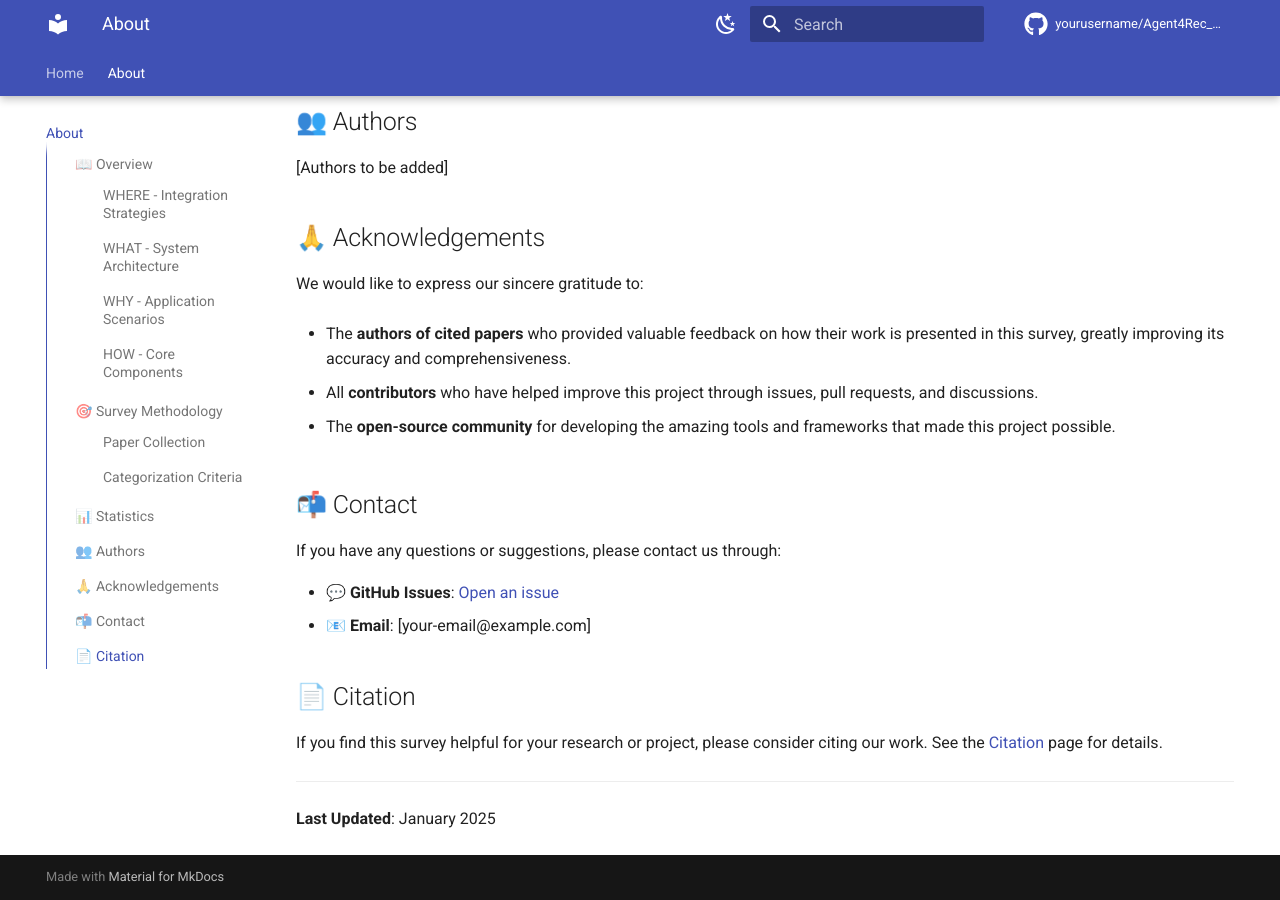
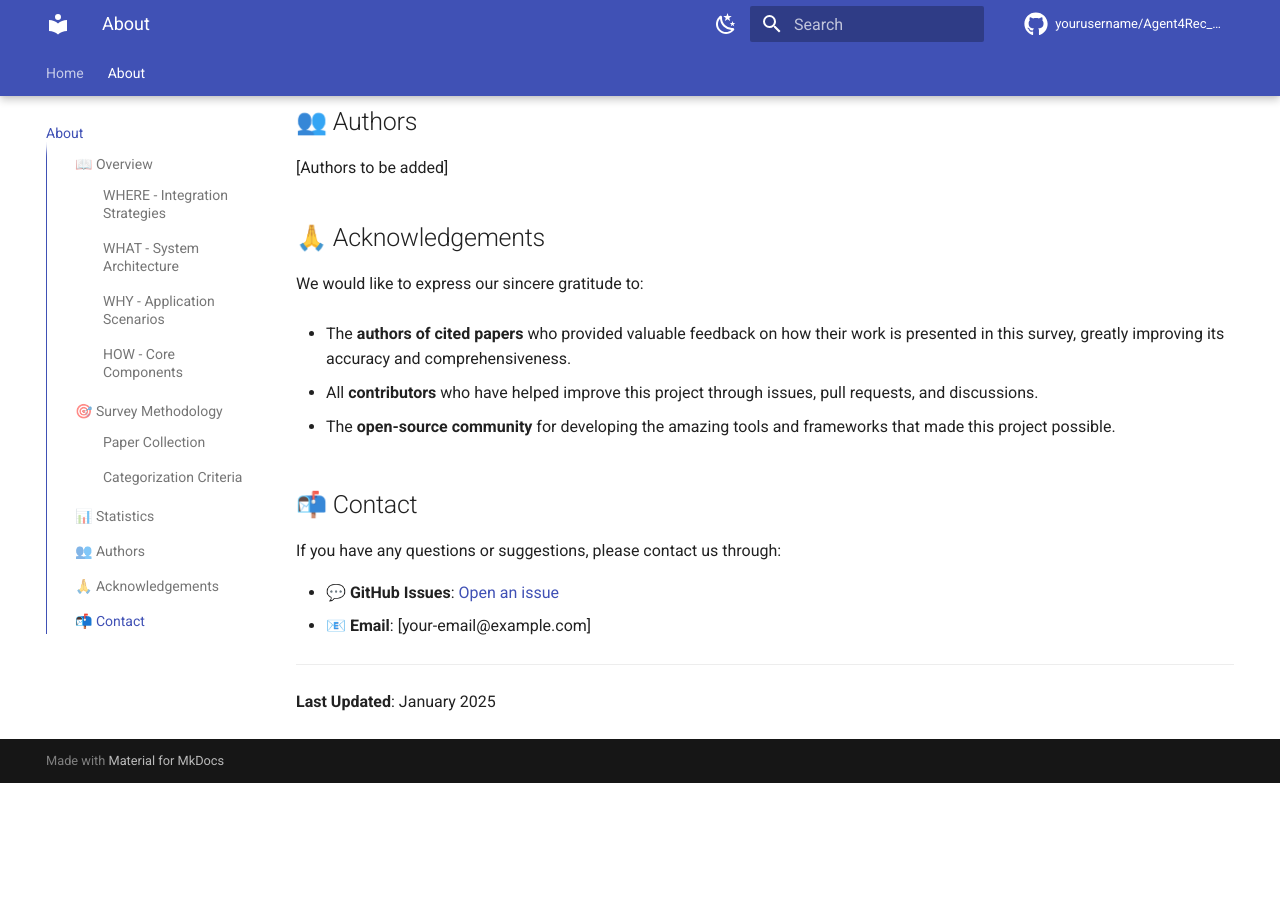
Before and after one commit to dongjingWANG/Agent4Rec_Survey, an MkDocs documentation site: the page built from docs/about.md, in a window 1280 px wide and 900 px high, scrolled down 1684 px. Built offline with MkDocs 1.6.1 and Material for MkDocs 9.7.7, drawn with Linux system fonts in a browser that asks for light colours; comment, search, counter and statistics services are not loaded; after the commit the page ends 2467 px from its top, so only the background shows below that.

Commit message:
Add files via upload

```diff
--- a/docs/about.md
+++ b/docs/about.md
@@ -82,10 +82,6 @@ If you have any questions or suggestions, please contact us through:
 - 💬 **GitHub Issues**: [Open an issue](https://github.com/yourusername/Agent4Rec_Survey/issues)
 - 📧 **Email**: [your-email@example.com]
 
-## 📄 Citation
-
-If you find this survey helpful for your research or project, please consider citing our work. See the [Citation](cite.md) page for details.
-
 ---
 
 **Last Updated**: January 2025
```
Also changed, not shown: docs/index.md (+0 -1 lines).
